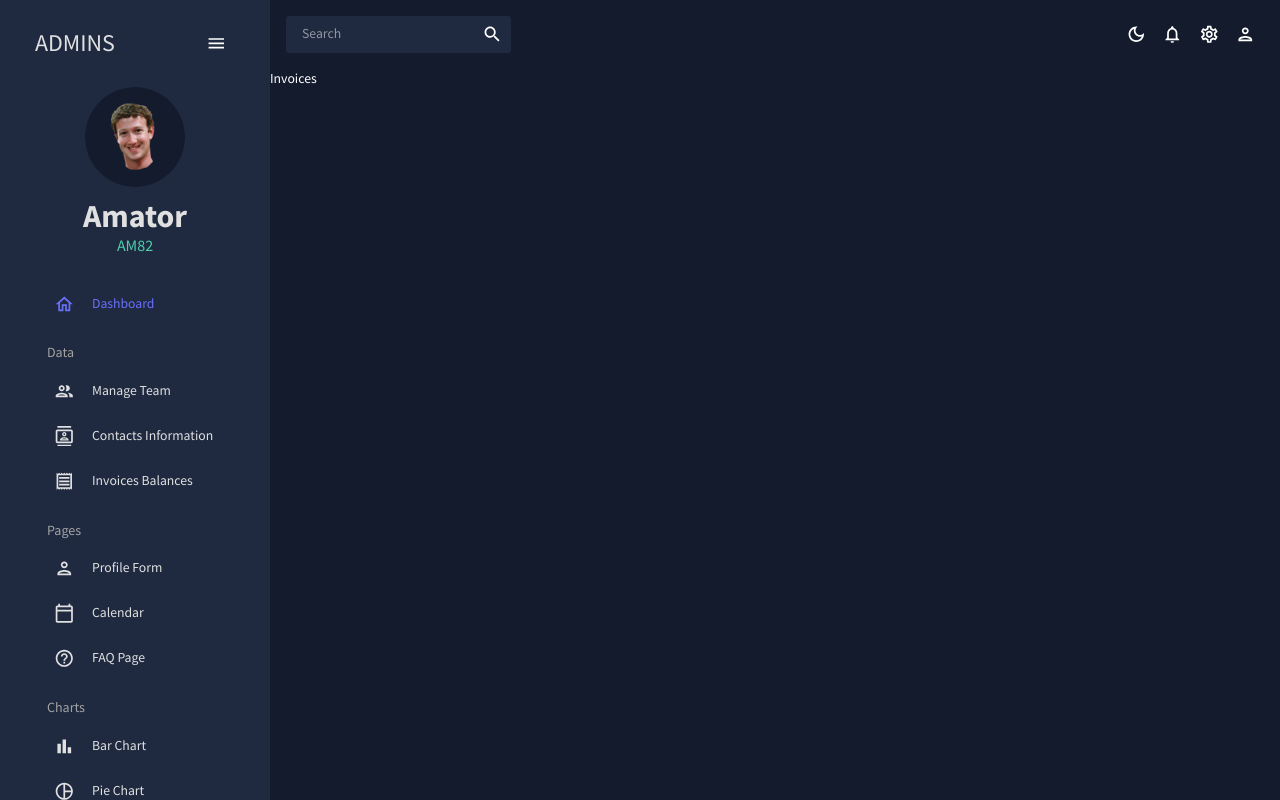
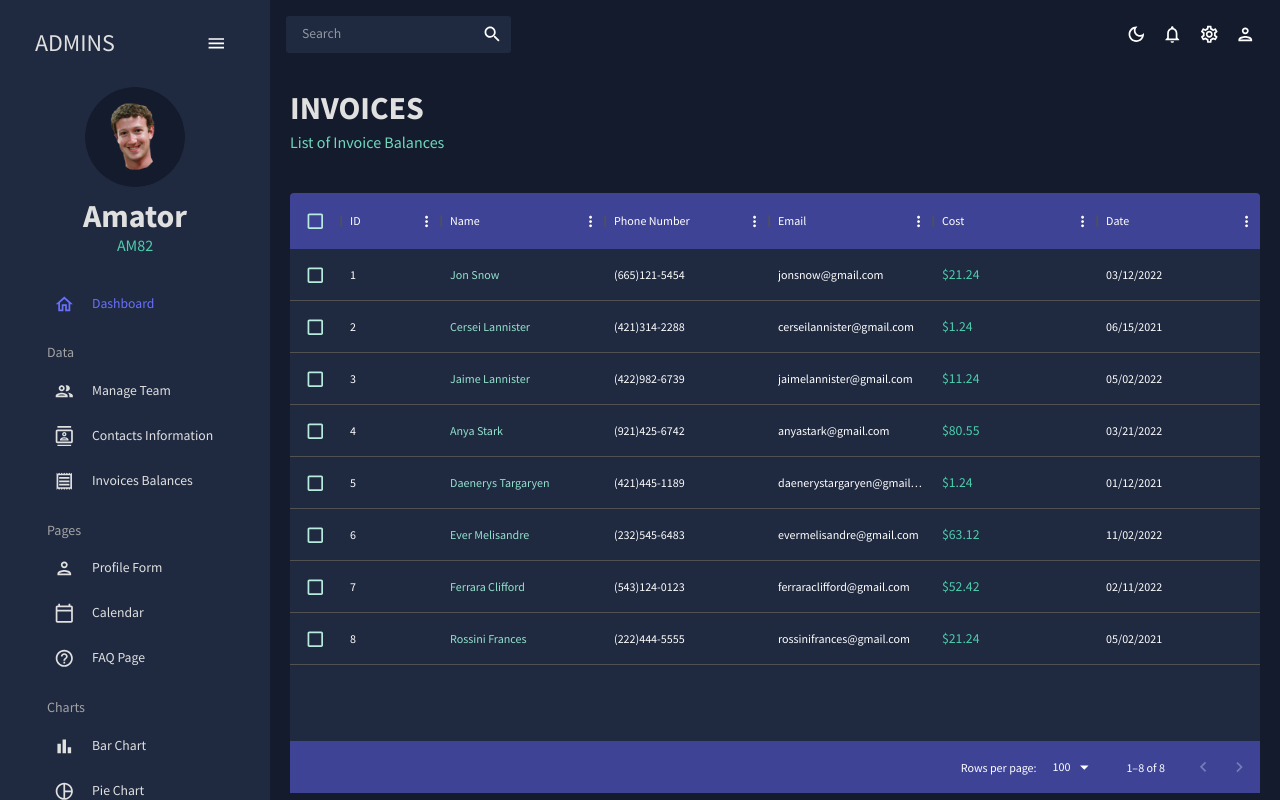
Before and after one commit to amator82/React-Admin-Dashboard, a React (Create React App) app: page /invoices in a window 1280 px wide. Built offline with nearby package versions, Linux system fonts and the light colour scheme; the HTML template or start-up script is replaced by a standard one.

Commit message:
add table with DataGrid invoices

```diff
--- a/src/scenes/invoices/index.jsx
+++ b/src/scenes/invoices/index.jsx
@@ -1,7 +1,91 @@
 import React from 'react'
 
+import { Box, Typography, useTheme } from '@mui/material'
+import { DataGrid } from '@mui/x-data-grid'
+
+import { tokens } from '../../theme'
+import Header from '../../components/Header'
+import { mockDataInvoices } from '../../data/mockData'
+
 const Invoices = () => {
-    return <div>Invoices</div>
+    const theme = useTheme()
+    const colors = tokens(theme.palette.mode)
+
+    const columns = [
+        { field: 'id', headerName: 'ID' },
+        {
+            field: 'name',
+            headerName: 'Name',
+            flex: 1,
+            cellClassName: 'name-column--cell'
+        },
+        {
+            field: 'phone',
+            headerName: 'Phone Number',
+            flex: 1
+        },
+        {
+            field: 'email',
+            headerName: 'Email',
+            flex: 1
+        },
+        {
+            field: 'cost',
+            headerName: 'Cost',
+            flex: 1,
+            renderCell: (params) => (
+                <Typography color={colors.greenAccent[500]}>
+                    ${params.row.cost}
+                </Typography>
+            )
+        },
+        {
+            field: 'date',
+            headerName: 'Date',
+            flex: 1
+        }
+    ]
+
+    return (
+        <Box m='20px'>
+            <Header title='INVOICES' subtitle='List of Invoice Balances' />
+            <Box
+                m='40px 0 0 0'
+                height='75vh'
+                sx={{
+                    '& .MuiDataGrid-root': {
+                        border: 'none'
+                    },
+                    '& .MuiDataGrid-cell': {
+                        borderBottom: 'none'
+                    },
+                    '& .name-column--cell': {
+                        color: colors.greenAccent[300]
+                    },
+                    '& .MuiDataGrid-columnHeaders': {
+                        backgroundColor: colors.blueAccent[700],
+                        borderBottom: 'none'
+                    },
+                    '& .MuiDataGrid-virtualScroller': {
+                        backgroundColor: colors.primary[400]
+                    },
+                    '& .MuiDataGrid-footerContainer': {
+                        borderTop: 'none',
+                        backgroundColor: colors.blueAccent[700]
+                    },
+                    '& .MuiCheckbox-root': {
+                        color: `${colors.greenAccent[200]} !important`
+                    }
+                }}
+            >
+                <DataGrid
+                    rows={mockDataInvoices}
+                    columns={columns}
+                    checkboxSelection
+                ></DataGrid>
+            </Box>
+        </Box>
+    )
 }
 
 export default Invoices
```
